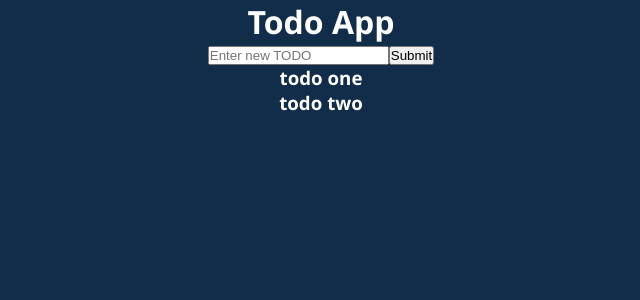
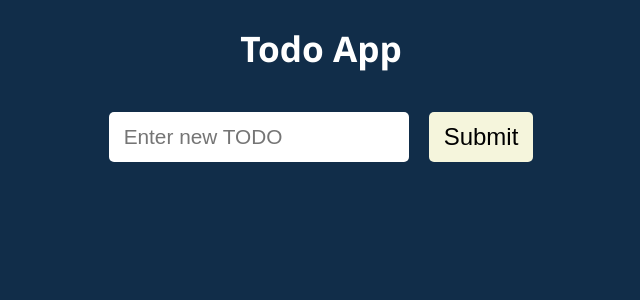
Before and after one commit to WildDeFox/React_Sandbox, a React (Create React App) app in the folder 24-todo-app-v1/: page / in a window 1280 px wide. Shown: the top 300 px of the page, without its empty margins (319-959 px from the left). Built offline with nearby package versions, Linux system fonts and the light colour scheme.

Commit message:
Стилизация TodoForm

```diff
--- a/24-todo-app-v1/src/App.css
+++ b/24-todo-app-v1/src/App.css
@@ -1,3 +1,11 @@
 .App {
   text-align: center;
+  max-width: 600px;
+  margin: 0 auto;
 }
+
+h1 {
+  font-size: 2.2rem;
+  margin-bottom: 40px;
+  margin-top: 24px;
+}
--- a/24-todo-app-v1/src/App.js
+++ b/24-todo-app-v1/src/App.js
@@ -4,7 +4,7 @@
 import "./App.css";
 
 function App() {
-  const [todos, setTodos] = useState(["todo one", "todo two"]);
+  const [todos, setTodos] = useState([]);
 
   const addTodoHandler = (text) => {
     setTodos([...todos, text]);
--- a/24-todo-app-v1/src/components/Todos/TodoForm.js
+++ b/24-todo-app-v1/src/components/Todos/TodoForm.js
@@ -1,4 +1,5 @@
 import { useState } from "react";
+import styles from "./TodoForm.module.css";
 
 function TodoForm({ addTodo }) {
   const [text, setText] = useState("");
@@ -10,6 +11,7 @@
   };
 
   return (
+    <div className={styles.todoFormContainer}>
       <form onSubmit={onSubmitHandler}>
         <input
           placeholder="Enter new TODO"
@@ -18,6 +20,7 @@
         />
         <button type="submit">Submit</button>
       </form>
+    </div>
   );
 }
 
--- a/24-todo-app-v1/src/components/Todos/TodoForm.module.css
+++ b/24-todo-app-v1/src/components/Todos/TodoForm.module.css
@@ -0,0 +1,35 @@
+.todoFormContainer {
+  margin-bottom: 30px;
+}
+
+.todoFormContainer form {
+  display: flex;
+  align-items: center;
+  justify-content: center;
+
+}
+
+.todoFormContainer input {
+  width: 45%;
+  height: 30px;
+  font-size: 1.3rem;
+}
+
+.todoFormContainer button {
+  margin-left: 20px;
+  height: 50px;
+  cursor: pointer;
+  background-color: beige;
+  font-size: 1.5rem;
+}
+
+.todoFormContainer button:hover {
+  background-color: rgb(240, 240, 155);
+}
+
+.todoFormContainer input,
+.todoFormContainer button {
+  padding: 10px 15px;
+  border: none;
+  border-radius: 5px;
+}
```
Lines whose indentation alone changed are shown as unchanged.
